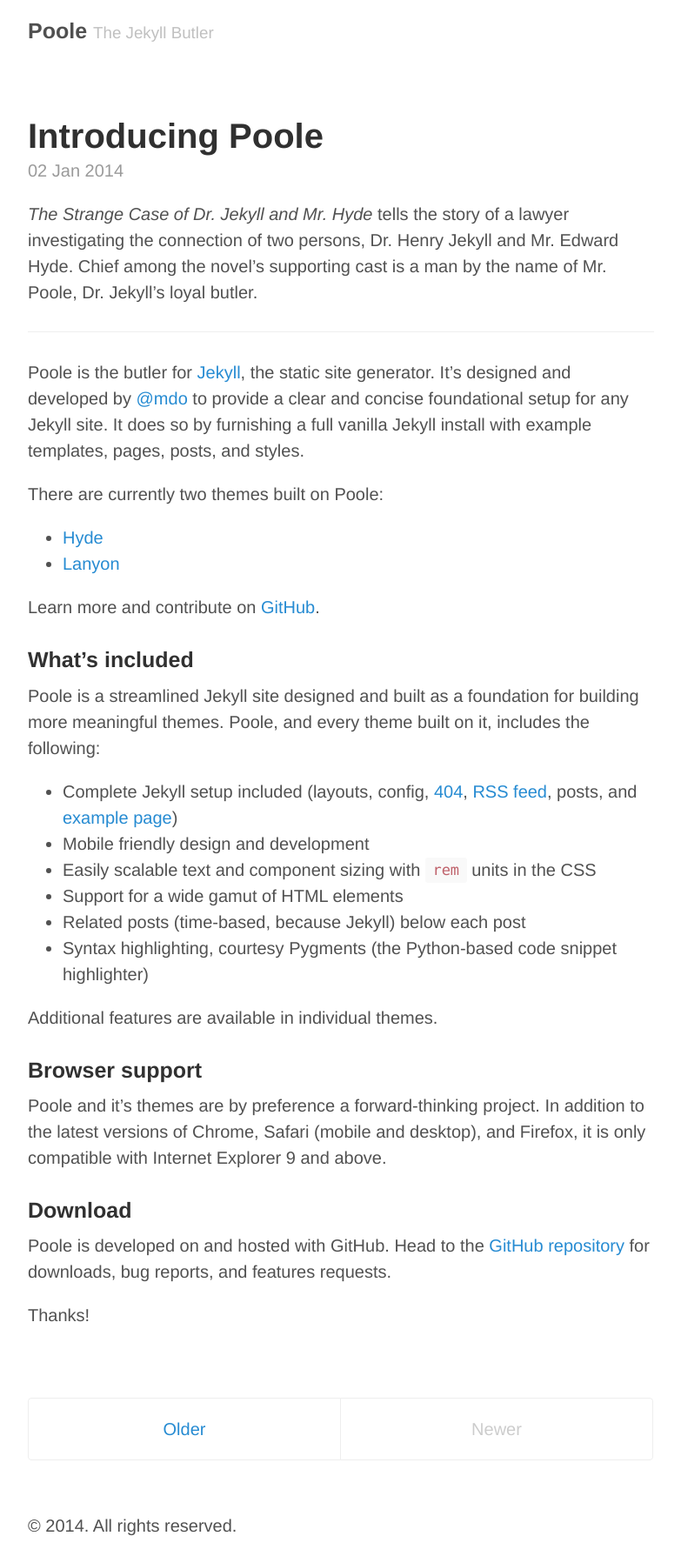
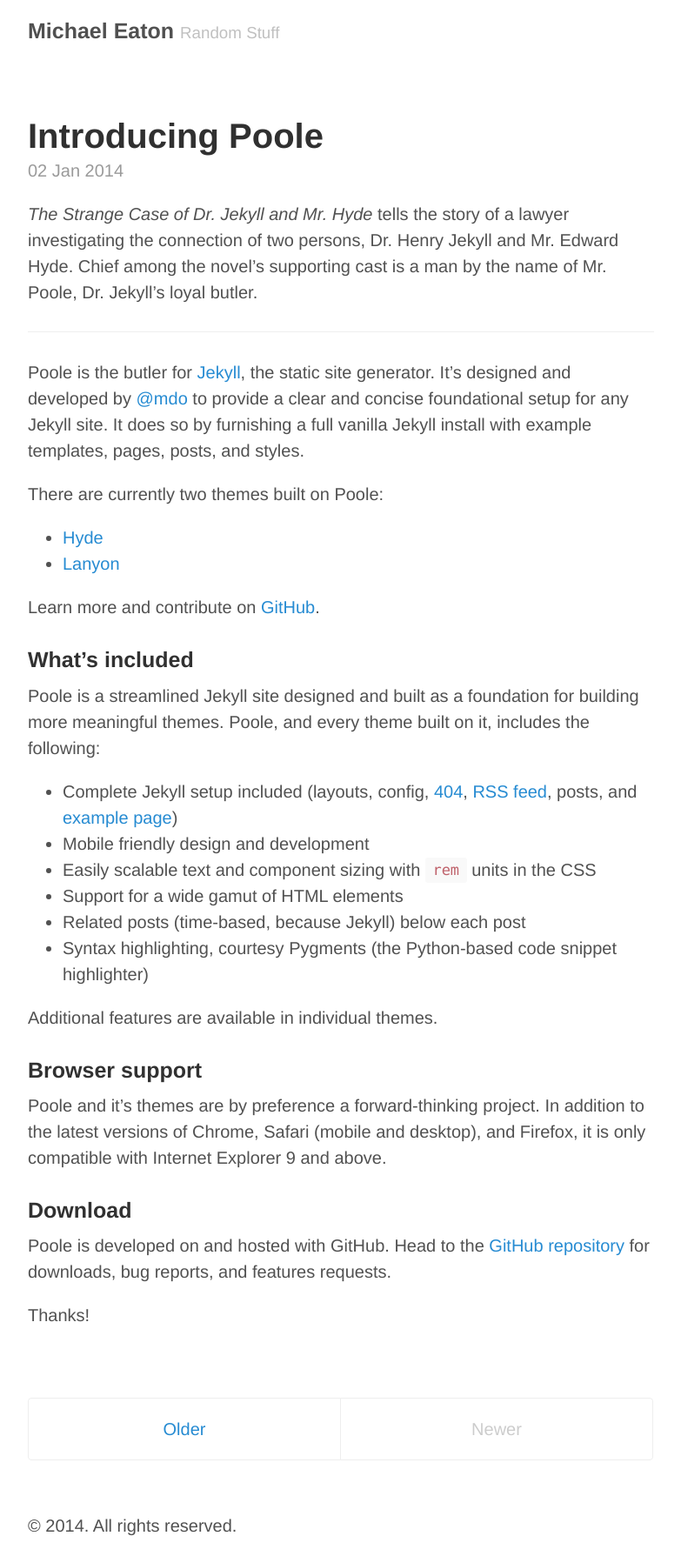
Before and after one commit to michaeleaton/michaeleaton.github.io, a Jekyll site: the page built from index.html, in a window 1280 px wide. Shown: the whole page at 87% size, without its empty margins (248-1031 px from the left). Built offline with Jekyll 4.4.1, drawn with Linux system fonts in a browser that asks for light colours; Markdown is read by kramdown in place of the engine named in the settings; the list of posts is cut into pages by our own code.

Commit message:
few changes

```diff
--- a/_config.yml
+++ b/_config.yml
@@ -6,15 +6,15 @@ pygments:         true
 permalink:        pretty
 
 # Setup
-title:            Poole
-tagline:          The Jekyll Butler
-url:              http://getpoole.com
+title:            Michael Eaton
+tagline:          Random Stuff
+url:              http://michaeleaton.co.uk
 paginate:         1
 baseurl:          /
 author:
-  name:           Mark Otto
-  url:            https://twitter.com/mdo
-  email:          markdotto@gmail.com
+  name:           Michael Eaotn
+  url:            https://twitter.com/mikeeaton
+  email:          michaeleaton@hotmail.co.uk
 
 # Custom vars
 version:          1.0.0
```
